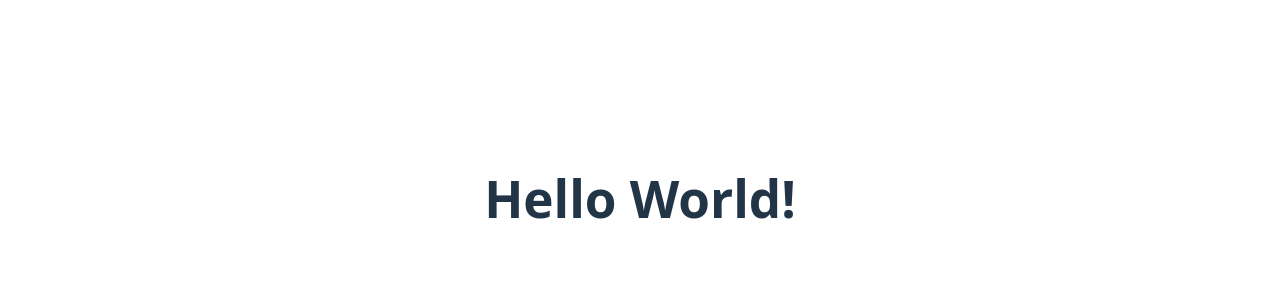
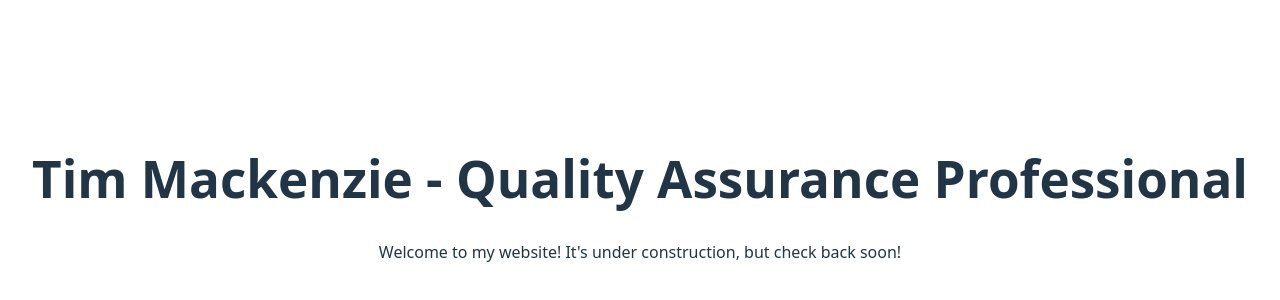
Before and after one commit to theymightbetim/theymightbetim.github.io, a React (Vite) app: page / in a window 1280 px wide. Shown: the part 202-502 px from the top of the page. Built offline with nearby package versions, Linux system fonts and the light colour scheme.

Commit message:
under construction

```diff
--- a/src/App.tsx
+++ b/src/App.tsx
@@ -3,16 +3,17 @@ import './App.css'
 function App() {
   return (
     <>
-      <h1>Hello World!</h1>
+      <Header />
+      <Intro />
     </>
   )
 }
 
-const header = () => {
+const Header = () => {
   return <h1>Tim Mackenzie - Quality Assurance Professional</h1>
 }
 
-const intro = () => {
+const Intro = () => {
   return <p>Welcome to my website! It's under construction, but check back soon!</p>
 }
 
```
Also changed, not shown: 2 other files (tests, documents, lock files or other folders).
